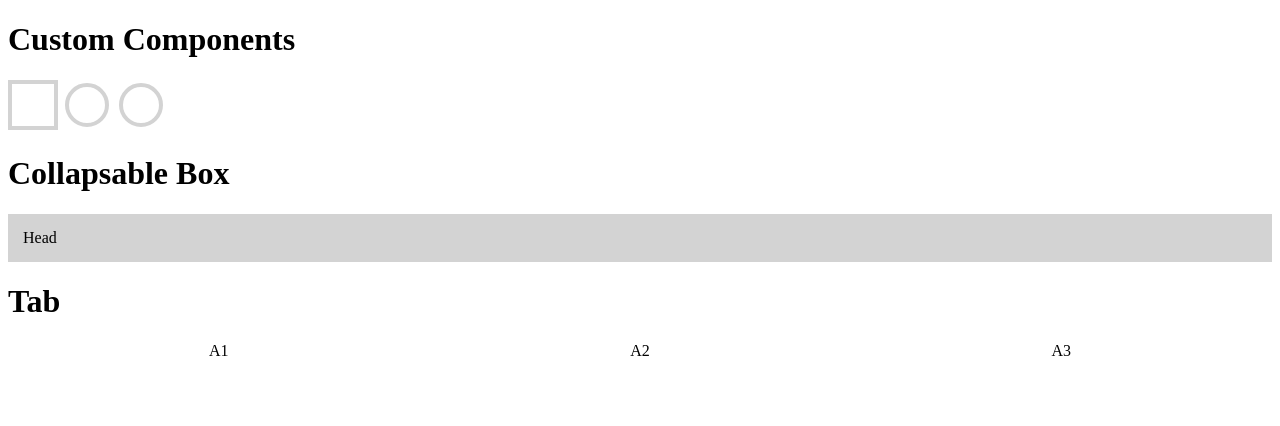
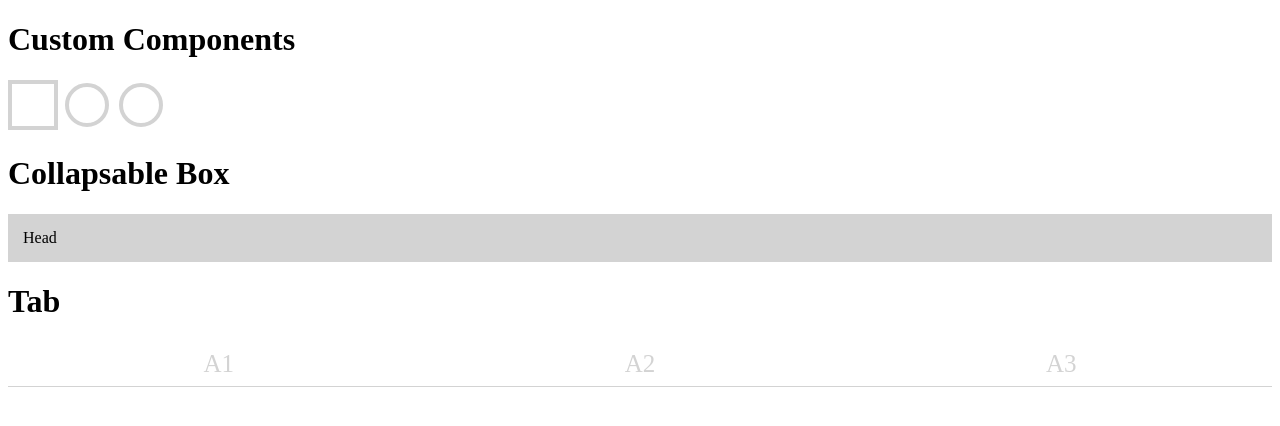
Before and after one commit to JeongHoJeong/custom-components, a website: page index.html in a window 1280 px wide. Drawn offline with nearby package versions, Linux system fonts and the light colour scheme; files that its build step writes are made by us from their sources.

Commit message:
Adjust tab design

```diff
--- a/style.scss
+++ b/style.scss
@@ -134,6 +134,8 @@
 @mixin tab($number) {
   #{"#tab" + $number}:checked {
     & ~ .tabs > [for=#{"tab" + $number}] {
+      color: black;
+
       &::after {
         width: 100%;
       }
@@ -152,13 +154,32 @@
 
   .tabs {
     display: flex;
+    height: 45px;
 
     label {
+      display: flex;
+      position: relative;
+      align-items: center;
+      justify-content: center;
       user-select: none;
-      position: relative;
       flex-grow: 1;
-      text-align: center;
       cursor: pointer;
+      font-size: 25px;
+      color: $disabled-color;
+
+      &:hover {
+        color: darken($disabled-color, 20%);
+      }
+
+      &::before {
+        position: absolute;
+        content: '';
+        width: 100%;
+        height: 1px;
+        bottom: 0;
+        left: 0;
+        background-color: $disabled-color;
+      }
 
       &::after {
         position: absolute;
@@ -167,7 +188,7 @@
         transition: width 0.2s ease-in-out;
         background-color: $active-color;
         bottom: 0;
-        height: 10px;
+        height: 7px;
         left: 50%;
         transform: translateX(-50%);
       }
```
